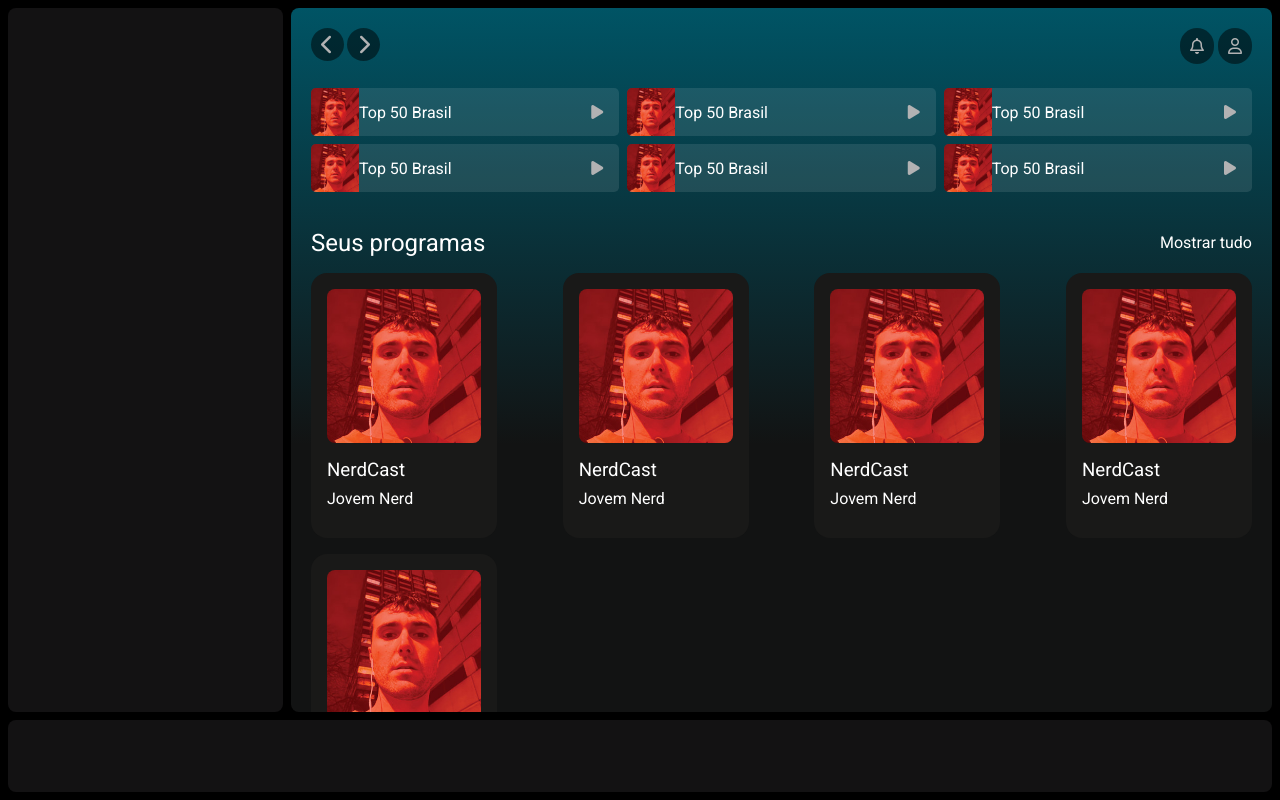
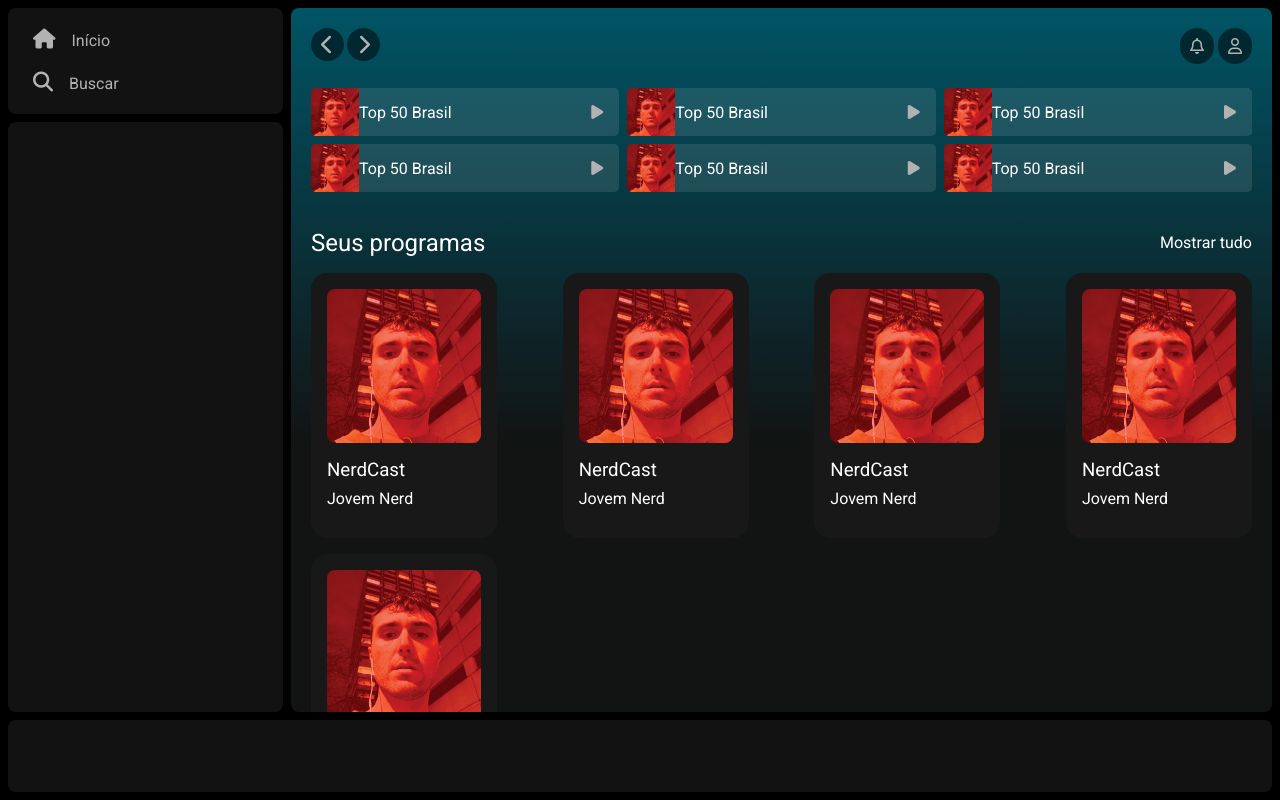
Before and after one commit to henriquelesz/spotify-clone, a plain HTML site: page index.html in a window 1280 px wide. Drawn offline with Linux system fonts and the light colour scheme.

Commit message:
Add files via upload

```diff
--- a/css/main.css
+++ b/css/main.css
@@ -82,12 +82,17 @@
 .card {
   width: 186px;
   height: 265px;
-  background: rgb(25,25,24);
+  background: #181818;
   padding: 1rem;
   border-radius: 1rem;
   display: flex;
   flex-direction: column;
   gap: .5rem;
+}
+
+.card:hover {
+  background: hsla(0,0%,100%,.07);
+  transition: .2s ease;
 }
 
 .card img {
--- a/css/nav.css
+++ b/css/nav.css
@@ -0,0 +1,55 @@
+#nav {
+  display: grid;
+  grid-template-rows: auto 1fr;
+  gap: .5rem;
+}
+
+#nav > div {
+  background: #131213;
+  border-radius: .5rem;
+}
+
+/* #navIcons {
+  grid-row: 1 / 2;
+  padding: 20px;
+  display: flex;
+  flex-direction: column;
+  gap: 2.3rem;
+  justify-content: center;
+} */
+
+#navIcons {
+  grid-row: 1 / 2;
+  padding: 30px 25px;
+  display: grid;
+  grid-template-rows: 1fr 1fr;
+  grid-template-columns: 1fr;
+  gap: 2.5rem;
+  justify-content: center;
+}
+
+/*
+#navIcons i {
+  height: 2rem;
+  width: 2rem;
+} */
+
+#navIcons i:nth-child(1)::after {
+  content: 'Início';
+}
+
+#navIcons i:nth-child(2)::after {
+  content: 'Buscar';
+}
+
+#navIcons i::after {
+  font-size: 1rem;
+  font-family: "Roboto", sans-serif;
+  font-weight: 400;
+  padding-left: 1rem;
+  grid-column: 1 / 2;
+}
+
+#playlists {
+  grid-row: 2 / 3;
+}
--- a/css/style.css
+++ b/css/style.css
@@ -49,7 +49,7 @@ h1, h2, h3, h4, h5, h6, p, span, a {
 }
 
 
-#main, #nav, #player {
+#main, #player {
   border-radius: 0.5rem;
   background: #131213;
 }
--- a/index.html
+++ b/index.html
@@ -196,7 +196,13 @@
 
     </main>
 
-    <div id="nav"></div>
+    <div id="nav">
+      <div id="navIcons">
+        <i class="fa-solid fa-house fa-lg"></i>
+        <i class="fa-solid fa-magnifying-glass fa-lg"></i>
+      </div>
+      <div id="playlists"></div>
+    </div>
 
     <div id="player"></div>
   </body>
```
